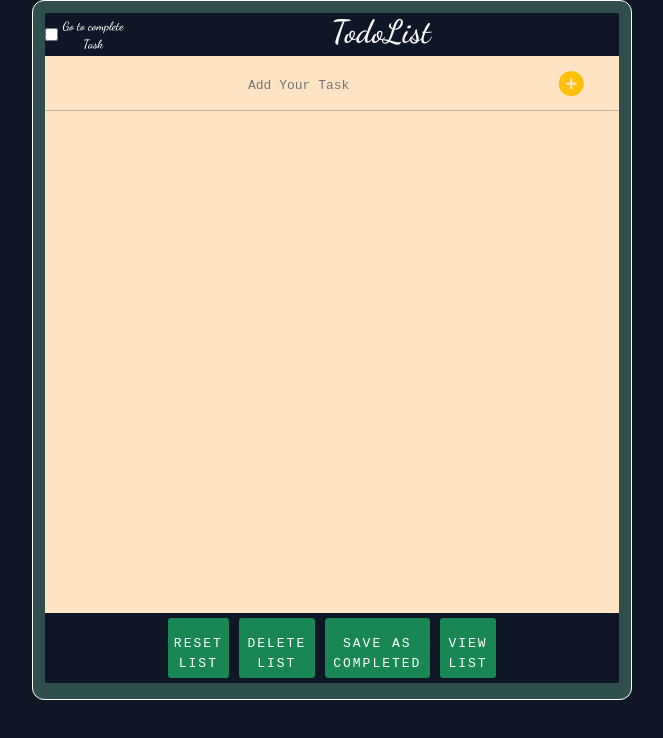
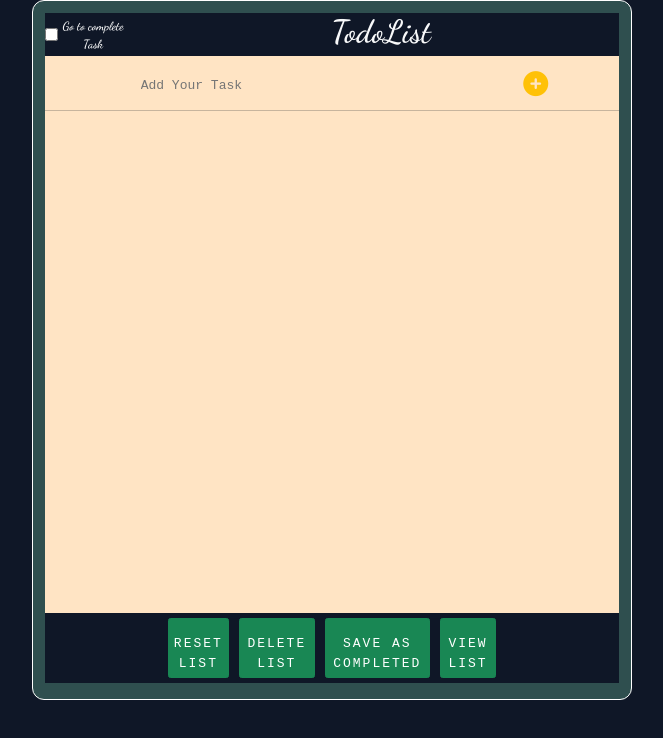
Before and after one commit to AnupThakurwar/todo, a React (Create React App) app: page /todo in a window 1280 px wide. Shown: the top 738 px of the page, without its empty margins (308-971 px from the left). Built offline with nearby package versions, Linux system fonts and the light colour scheme; a web font is replaced by a local one.

Commit message:
commit
changes in flex

```diff
--- a/src/ProjectComponents/TodoList.css
+++ b/src/ProjectComponents/TodoList.css
@@ -38,7 +38,7 @@
 .content_font{
     padding-top: 15px;
     display: flex;
-    justify-content: center;
+    justify-content: start;
     font-family: 'Courier New', Courier, monospace;
     text-decoration: none;
     background-color: bisque;
@@ -75,7 +75,7 @@ ol {
 ol li{
     background-color: bisque;
     display: flex;
-    justify-content: center;
+    justify-content: start;
     align-items: center;
     text-align: left;
     overflow-x: hidden;
```
